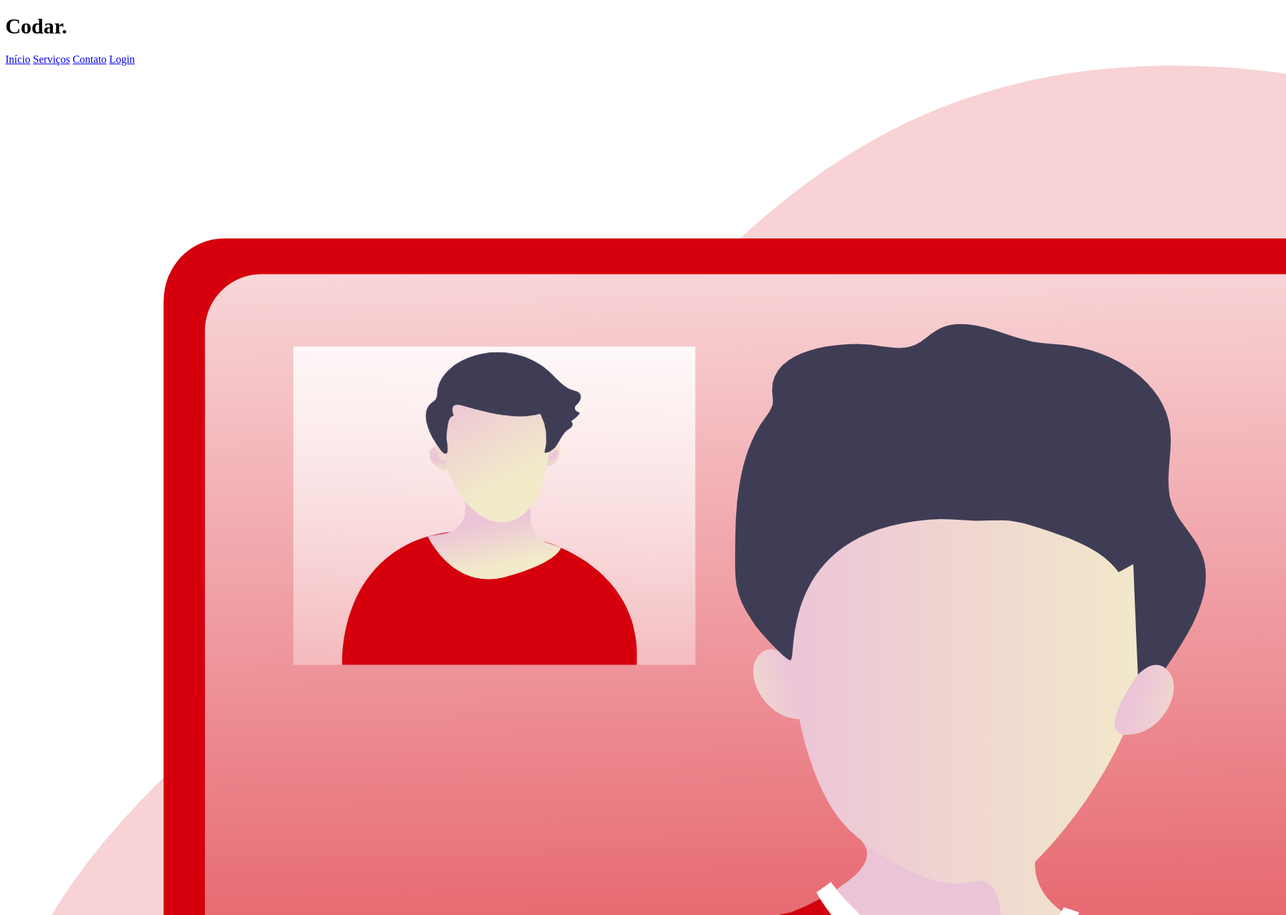
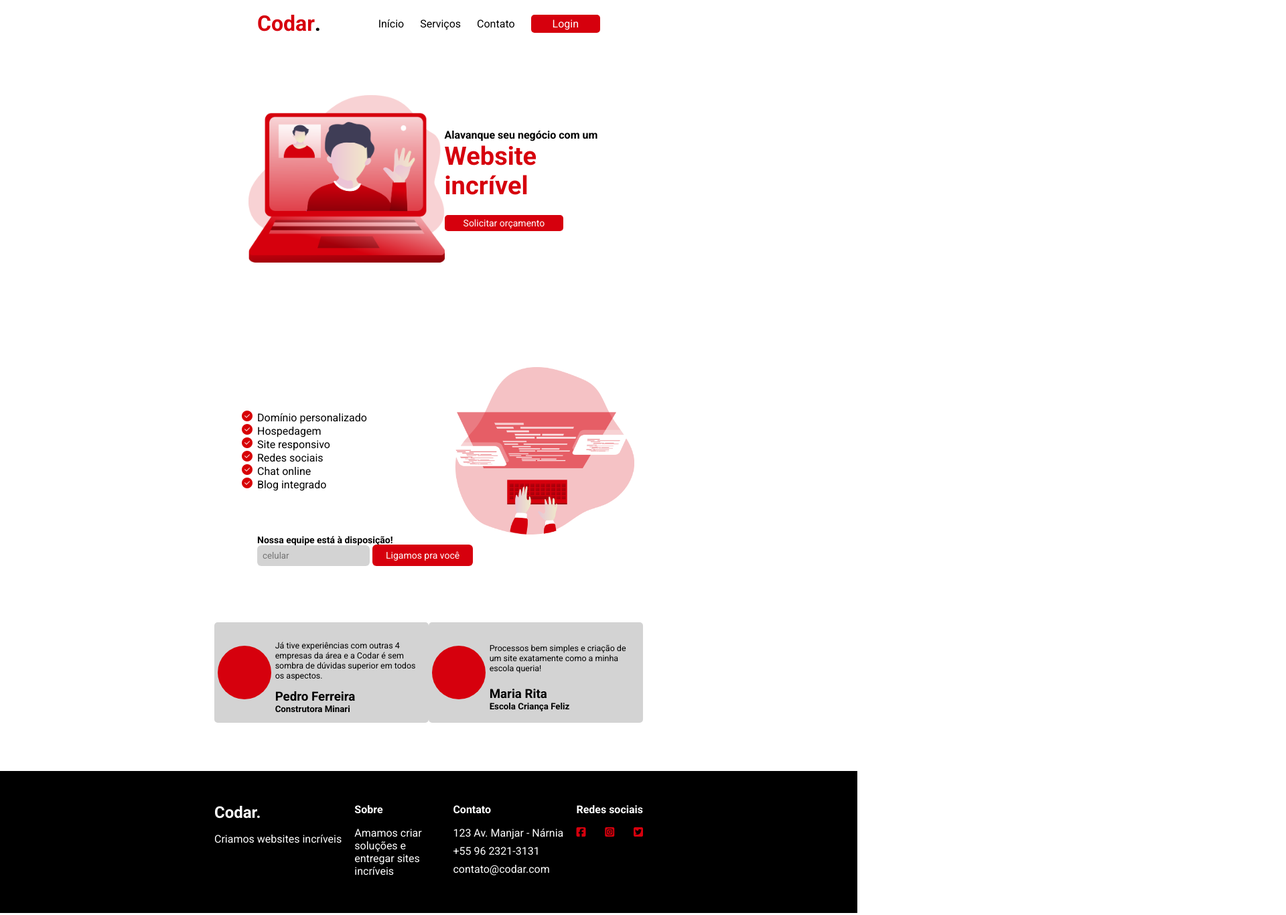
Before and after one commit to emanooel/DevChalenge_front-end_sites, a plain HTML site: page codar-master/index.html in a window 1280 px wide. Shown: the top 1366 px of the page at 67% size, 1920 px wide, since content can reach past the window. Drawn offline with Linux system fonts and the light colour scheme.

Commit message:
versao desktop pronta

```diff
--- a/codar-master/index.html
+++ b/codar-master/index.html
@@ -1,20 +1,31 @@
 <!DOCTYPE html>
 <html lang="pt-br">
+
 <head>
     <meta charset="UTF-8">
     <meta name="viewport" content="width=device-width, initial-scale=1.0">
+    <link rel="stylesheet" href="style/style.css">
+    <link
+        href="https://fonts.googleapis.com/css2?family=Roboto:ital,wght@0,100;0,300;0,400;0,500;0,700;0,900;1,100;1,300;1,400;1,500;1,700;1,900&display=swap"
+        rel="stylesheet">
     <title>Codar</title>
 </head>
+
 <body>
     <header>
-        <h1>Codar.</h1>
+        <div class="logo">
+            <h1>Codar</h1>
+            <h1>.</h1>
+        </div>
         <nav>
             <a href="#">Início</a>
             <a href="#">Serviços</a>
             <a href="#">Contato</a>
-            <a href="#">Login</a> <!--NthChild-->
+            <a href="#">Login</a>
+            <!--NthChild-->
         </nav>
     </header>
+    <div class="container-section-conteudo1">
         <section class="container-conteudo1">
             <img src="assets/video_call.png" alt="video_chamada">
             <div class="container-text-right">
@@ -23,9 +34,12 @@
                 <a href="#">Solicitar orçamento</a>
             </div>
         </section>
-    <section class="container-conteudo2">
+    </div>
+    <div class="container-section-conteudo2">
+        <section>
+            <div class="container-conteudo2">
                 <img src="assets/coding_.png" alt="codificando">
-        <div class="lista-beneficions">
+                <div class="lista-beneficios">
                     <ul>
                         <li>Domínio personalizado</li>
                         <li>Hospedagem</li>
@@ -35,41 +49,46 @@
                         <li>Blog integrado</li>
                     </ul>
                 </div>
-        <div class="container-contato">
+            </div>
+            <div class="input-contato">
                 <p>Nossa equipe está à disposição!</p>
-            <div class="input-contato">
                 <input type="text" placeholder="celular">
                 <a href="#">Ligamos pra você</a>
             </div>
+        </section>
     </div>
-    </section>
-    <section class="container-avaliacoes">
-        <div class="avaliacao1">
-            <div class="image-perfil">
+    <div class="wrapper-depoimentos">
+        <div class="container-depoimentos">
+            <div class="caixa-cinza">
+                <div class="circulo-vermelho">
 
                 </div>
-            <p class="depoimento">
-                Já tive experiências com outras 4 empresas da área e a Codar é sem sombra de dúvidas superior em todos os aspectos.
-
-            </p>
-            <p class="nomeUser_empresa">
-                Pedro Ferreira <strong>Construtora Minari.</strong>
-            </p>
+                <div class="depoimento">
+                    <p>Já tive experiências com outras 4 empresas da área e a Codar é sem sombra de dúvidas superior em
+                        todos os aspectos.</p>
+                    <div class="pessoa-empresa-depoimento">
+                        <h3>Pedro Ferreira</h3>
+                        <h5>Construtora Minari</h5>
                     </div>
-        <div class="avaliacao2">
-            <div class="image-perfil">
+                </div>
+            </div>
+            <div class="caixa-cinza">
+                <div class="circulo-vermelho">
 
                 </div>
-            <p class="depoimento">
-                Processos bem simples e criação de um site exatamente como a minha escola queria!
-            </p>
-            <p class="nomeUser_empresa">
-                Maria Rita <strong>Escola Criança Feliz</strong>
-            </p>
+                <div class="depoimento">
+                    <p>Processos bem simples e criação de um site exatamente como a minha escola queria!</p>
+                    <div class="pessoa-empresa-depoimento">
+                        <h3>Maria Rita</h3>
+                        <h5>Escola Criança Feliz</h5>
+                    </div>
+                </div>
 
             </div>
-    </section>
+        </div>
+    </div>
     <footer>
+        <div class="footer-wrapper">
             <div class="footer-logo">
                 <h2>Codar.</h2>
                 <p>Criamos websites incríveis</p>
@@ -92,9 +111,11 @@
                     <i class="fab fa-twitter-square"></i>
                 </div>
             </div>
+        </div>
     </footer>
     <script src="https://kit.fontawesome.com/d1b22dba36.js" crossorigin="anonymous"></script>
 </body>
+
 </html>
 <!--Codar.
 Início Serviços Contato Login
--- a/codar-master/style/style.css
+++ b/codar-master/style/style.css
@@ -0,0 +1,229 @@
+*{
+    margin: 0;
+    padding: 0;
+    font-family: "Roboto";
+}
+:root{
+    --cor-principal: #D6000D;
+}
+body{
+    display: flex;
+    flex-direction: column;
+}
+/*Menu com logo | Header*/
+header{
+    display: flex;
+    justify-content: space-between;
+    align-items: center;
+    margin: 16px 384px;
+    box-sizing: border-box;
+}
+.logo{
+    display: flex;
+}
+header h1:nth-child(1){
+    font-style: normal;
+    color: var(--cor-principal);
+}
+
+nav a{
+    margin-right: 20px;
+
+    text-decoration: none;
+    color: black;
+}
+
+nav a:nth-child(4){
+    background: var(--cor-principal);
+    color: white;
+
+    padding: 4px 32px;
+    border-radius: 5px;
+    margin-right: 0;
+}
+/*Estilazando primeira seção de conteudo*/
+.container-conteudo1 img{
+    height: 250px;
+}
+
+.container-conteudo1{
+    display: flex;
+    justify-content: space-between;
+    align-items: center;
+    width: 42%;
+    margin-top: 72px;
+}
+
+.container-section-conteudo1{
+    display: flex;
+    align-items: center;
+    justify-content: center;
+    width: 100%;
+
+    margin-bottom: 156px;
+}
+
+/*estilizando lado direito da primeira seção de conteudo*/
+.container-text-right p{
+    font-weight: 600;
+}
+.container-text-right h5{
+    font-size: 38px;
+    color: var(--cor-principal);
+
+    margin-bottom: 24px;
+}
+
+.container-text-right a{
+    background: var(--cor-principal);
+    color: white;
+    text-decoration: none;
+    font-size: 14px;
+
+    padding: 4px 28px;
+    border-radius: 5px;
+}
+
+/*Estilizando segunda seção de conteudo*/
+.container-conteudo2 img{
+    height: 250px;
+}
+.container-section-conteudo2{
+    width: 100%;
+
+    display: flex;
+    justify-content: space-evenly;
+    align-items: center;
+}
+.container-conteudo2{
+    display: flex;
+    flex-direction: row-reverse;
+    align-items: center;
+    justify-content: space-between;
+
+    width: 110%;
+}
+.container-section-conteudo2 section{
+    width: 40%;
+    display: flex;
+    flex-direction: column;
+    justify-content: space-around;
+}
+/*Estilizando lado esquerdo da segunda seção de conteudo - chamada para contato*/
+.input-contato p{
+    font-weight: 600;
+    font-size: 14px;
+}
+
+.input-contato input{
+    padding: 8px;
+    background: lightgray;
+    border: none;
+
+    border-radius: 6px;
+}
+
+.input-contato a{
+    color: white;
+    background: var(--cor-principal);
+    padding: 8px 20px;
+
+    text-decoration: none;
+    font-size: 14px;
+    border-radius: 6px;
+}
+
+.lista-beneficios ul{
+    list-style-image: url('../assets/verified.png');
+
+}
+/*Estilizando area de depoimentos*/
+.wrapper-depoimentos{
+    display: flex;
+    justify-content: center;
+
+    width: 100%;
+    margin-top: 84px;
+}
+.container-depoimentos{
+    display: flex;
+
+    justify-content: space-around;
+    width: 50%;
+}
+.caixa-cinza{
+    display: flex;
+    justify-content: space-evenly;
+    align-items: center;
+    background: lightgray;
+
+    width: 350px;
+    height: 150px;
+
+    box-sizing: border-box;
+    border-radius: 5px;
+}
+.depoimento{
+    display: flex;
+    flex-direction: column;
+    justify-content: space-around;
+
+    width: 70%;
+    height: 101%;
+
+}
+.depoimento p{
+    font-size: 12.5px;
+    margin-top: 22px;
+}
+.pessoa-empresa-depoimento{
+    margin-bottom: 8px;
+}
+.circulo-vermelho{
+    width: 80px;
+    height: 80px;
+
+    background-color: var(--cor-principal);
+
+    border-radius: 50%;
+    box-sizing: border-box;
+}
+/*Footer*/
+footer{
+    width: 100%;
+    background: black;
+    display: flex;
+    justify-content: center;
+
+    margin-top: 72px;
+}
+.footer-wrapper{
+    display: flex;
+    justify-content: space-between;
+    align-items: flex-start;
+    width: 50%;
+    padding: 48px 0;
+}
+
+.footer-logo, .footer-sobre, .footer-contato, .footer-redes-sociais{
+    color: white;
+}
+
+.footer-logo h2, .footer-sobre h4, .footer-contato h4, .footer-redes-sociais h4{
+    margin-bottom: 16px;
+}
+.footer-redes-sociais i{
+    color: var(--cor-principal);
+}
+.icones-redes-sociais{
+    display: flex;
+    justify-content: space-between;
+    align-items: center;
+}
+/*Ajustando os textos dentro do footer*/
+.footer-sobre {
+    width: 20%;
+}
+.footer-contato p{
+    margin: 8px 0;
+}
```
Also changed, not shown: codar-master/assets/check.svg (added), codar-master/assets/verified.png (added). Lines whose indentation alone changed are shown as unchanged.
